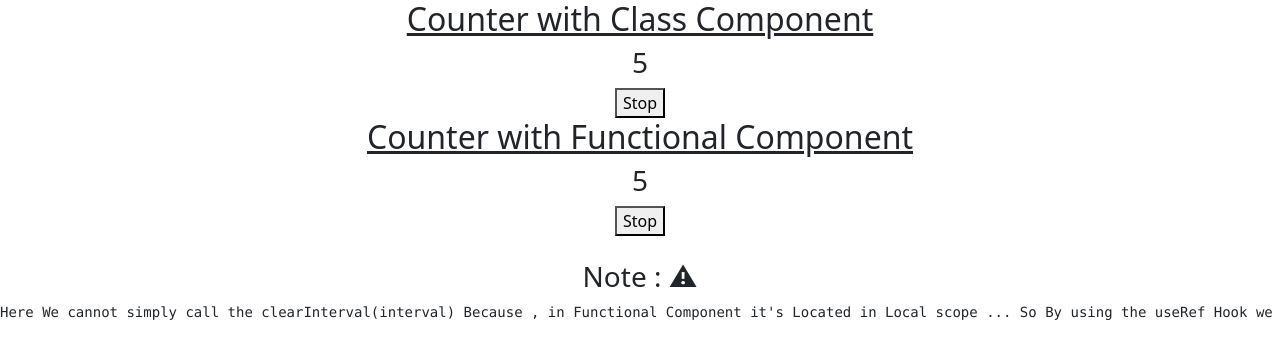
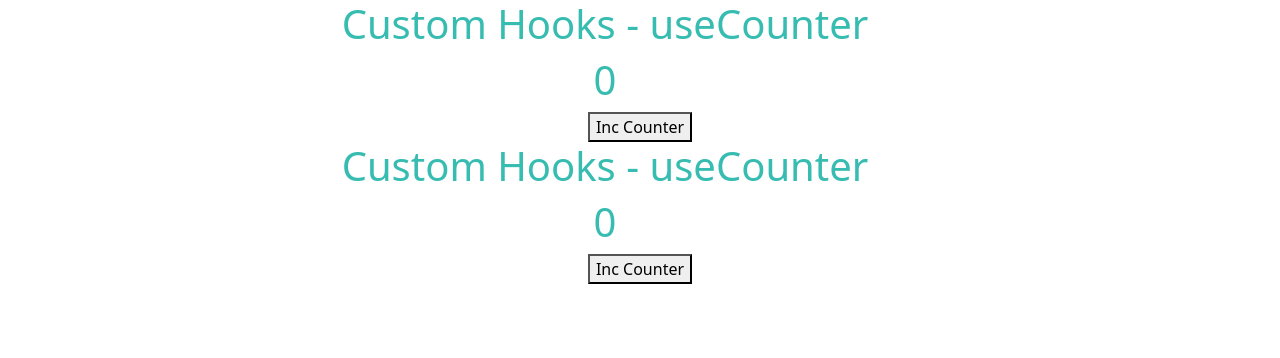
Before and after one commit to MarkDevram/Practice-React-All-Time, a React (Create React App) app: page / in a window 1280 px wide. Shown: the top 358 px of the page. Built offline with nearby package versions, Linux system fonts and the light colour scheme.

Commit message:
Custom Hooks , useCounter

```diff
--- a/src/App.js
+++ b/src/App.js
@@ -66,8 +66,7 @@ import FetchingByUserID from "./Hooks in React/useEffectDataFetching/FetchingByU
 import KCnxt from "./Hooks in React/useContext/KeyContext"
 import House from "./Hooks in React/useContext/House"
 import UpdateAge from "./Hooks in React/useReducer/UpdateAge"
-import CounterOne from "./Hooks in React/useContext&useReducer/CounterOne"
-import CounterTwo from "./Hooks in React/useContext&useReducer/CounterTwo"
+// import CounterTwo from "./Hooks in React/useContext&useReducer/CounterTwo"
 import CounterThree from "./Hooks in React/useReducer/CounterThree"
 import { createContext, useReducer } from "react"
 import DataFetchOne from "./Hooks in React/useReducer/DataFetchOne"
@@ -76,6 +75,8 @@ import ParentCompUseCallback from "./Hooks in React/useCallback/ParentCompUseCal
 import CounterMemo from "./Hooks in React/useMemo/CounterMemo"
 import CounterClass from "./Hooks in React/useRef/CounterClass"
 import CounterHook from "./Hooks in React/useRef/CounterHook"
+import CounterOne from "./Hooks in React/CustomHooks/CounterOne"
+import CounterTwo from "./Hooks in React/CustomHooks/CounterTwo"
 export const CountContext = createContext()
 function reducer(state, action) {
   switch (action.type) {
@@ -101,8 +102,11 @@ function App() {
   const [counter, dispatch] = useReducer(reducer, { count: 0 })
   return (
     <div className="App">
-      <CounterClass />
-      <CounterHook />
+      <CounterOne />
+      <CounterTwo />
+
+      {/* <CounterClass /> */}
+      {/* <CounterHook /> */}
       {/* <CounterMemo /> */}
       {/* <ParentCompUseCallback /> */}
       {/* <DataFetchTwo /> */}
--- /dev/null
+++ b/src/Hooks in React/CustomHooks/CounterOne.js
@@ -0,0 +1,15 @@
+import React from "react"
+import useCounter from "./useCounter"
+
+function CounterOne() {
+  const { counter, IncremnetCounter } = useCounter()
+  return (
+    <div>
+      <h1>Custom Hooks - useCounter</h1>
+      <h1>{counter}</h1>
+      <button onClick={IncremnetCounter}>Inc Counter</button>
+    </div>
+  )
+}
+
+export default CounterOne
--- /dev/null
+++ b/src/Hooks in React/CustomHooks/CounterTwo.js
@@ -0,0 +1,15 @@
+import React from "react"
+import useCounter from "./useCounter"
+
+function CounterTwo() {
+  const { counter, IncremnetCounter } = useCounter()
+  return (
+    <div>
+      <h1>Custom Hooks - useCounter</h1>
+      <h1>{counter}</h1>
+      <button onClick={IncremnetCounter}>Inc Counter</button>
+    </div>
+  )
+}
+
+export default CounterTwo
--- /dev/null
+++ b/src/Hooks in React/CustomHooks/useCounter.js
@@ -0,0 +1,14 @@
+import React, { useState } from "react"
+
+function useCounter() {
+  const [counter, setCounter] = useState(0)
+  const IncremnetCounter = () => {
+    setCounter(counter + 1)
+  }
+  return {
+    counter,
+    IncremnetCounter,
+  }
+}
+
+export default useCounter
```
